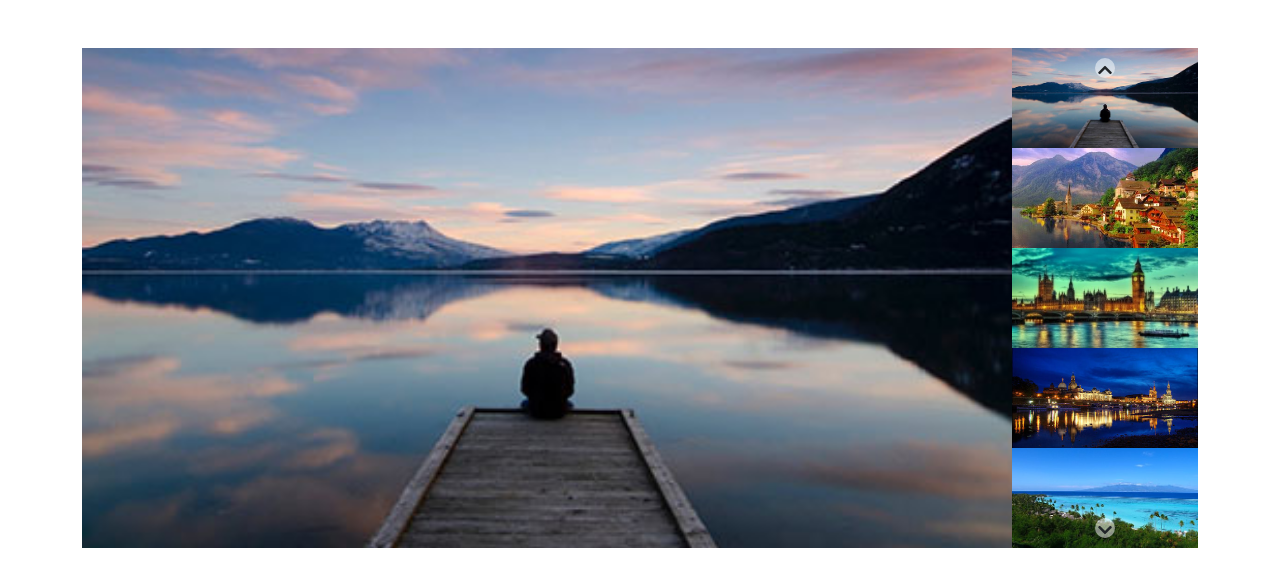
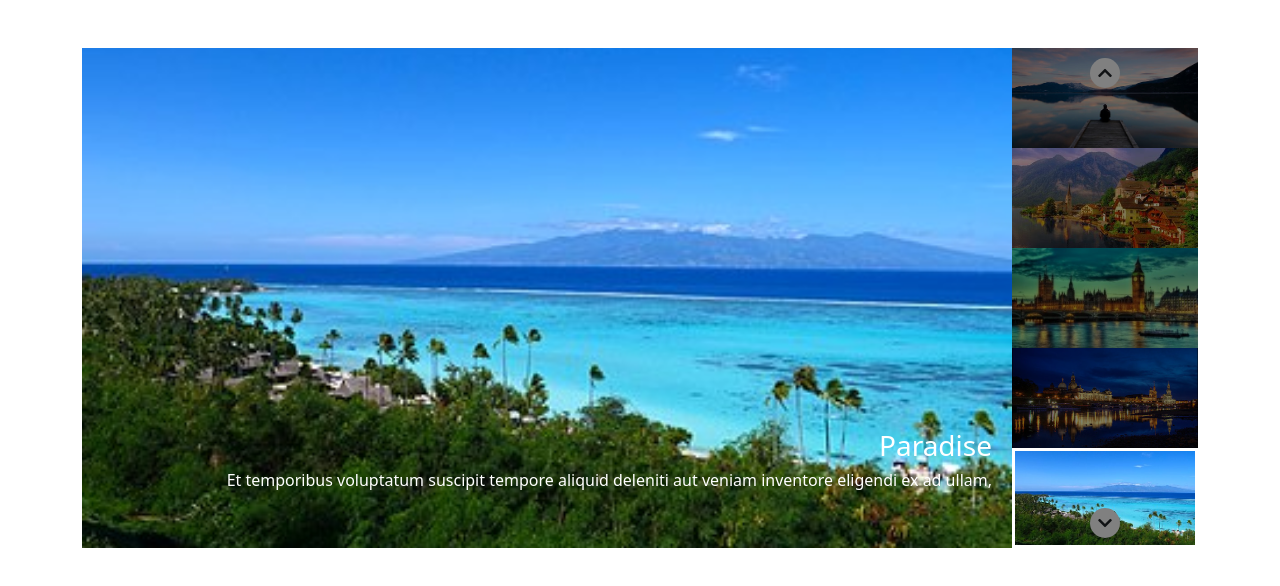
Before and after one commit to matteofab10/js-array-carousel, a plain HTML site: page index.html in a window 1280 px wide. Both pictures are taken after a click on the element 1105 px from the left and 68 px from the top of the page. Drawn offline with nearby package versions, Linux system fonts and the light colour scheme.

Commit message:
fine prima parte esercizio

```diff
--- a/css/style.css
+++ b/css/style.css
@@ -1,52 +1,60 @@
-.mf-row {
-  height: 500px;
-}
-
-.item img {
-  width: 100%;
-  height: 500px;
-  object-fit: cover;
-}
-
-.item-right img{
-  height: calc(500px / 5);
+.mf-item{
   width: 100%;
   object-fit: cover;
 }
 
-.item {
-  display: none;
-  object-fit: cover;
+.mf-left{
+  height: 500px;
 }
 
-.item.active {
-  display: block;
-  object-fit: cover;
+.mf-hidden{
+  display: none;
 }
 
-.slider-right {
-  position: relative;
+.mf-hidden.active{
+  display: block;
 }
 
-.mf-down, .mf-up {
+.mf-left-text{
+  position: absolute;
+  right: 20px;
+  bottom: 50px;
+  text-align: right;
+}
+
+.mf-right{
+  height: 100px;
+  filter: brightness(50%);
+}
+
+.mf-right.active2{
+  border: 3px solid white;
+  filter: brightness(100%);
+}
+
+.mf-up, .mf-down{
   position: absolute;
   left: 50%;
   transform: translateX(-50%);
-  width: 20px;
-  height: 20px;
-  background-color: rgba(255, 255, 255, .5);
+  background-color: white;
+  height: 30px;
+  width: 30px;
+  line-height: 30px;
   border-radius: 50%;
+  vertical-align: middle;
+  text-align: center;
+  filter: brightness(50%);
   cursor: pointer;
 }
 
-.mf-up {
+.mf-up{
   top: 10px;
 }
 
-.mf-down {
+.mf-down{
   bottom: 10px;
 }
 
-.mf-down:hover, .mf-up:hover {
-  background-color: white;
+.mf-up:hover, .mf-down:hover{
+  filter: brightness(100%);
 }
--- a/index.html
+++ b/index.html
@@ -11,49 +11,78 @@
 </head>
 <body>
 
-  <div class="container d-flex justify-content-center align-content-center mt-5">
-    <div class="row mf-row g-0">
-      <div class="col-10 slider-list slider-left">
-        <div class="item active">
-          <img src="img/01.jpg" alt="">
-        </div>
-        <div class="item">
-          <img src="img/02.jpg" alt="">
-        </div>
-        <div class="item">
-          <img src="img/03.jpg" alt="">
-        </div>
-        <div class="item">
-          <img src="img/04.jpg" alt="">
-        </div>
-        <div class="item">
-          <img src="img/05.jpg" alt="">
-        </div>
+  <div class="container py-5">
+    <div class="row g-0">
+      <div class="col">
+          <div class="mf-hidden active">
+              <img class="mf-item mf-left" src="img/01.jpg" alt="">
+              <div class="position-relative text-white">
+                  <div class="mf-left-text">
+                      <h3>Svezia</h3>
+                      <h6>Lorem ipsum, dolor sit amet consectetur adipisicing elit. Et temporibus voluptatum suscipit tempore aliquid deleniti aut veniam inventore eligendi ex ad ullam, cumque provident totam omnis, magnam dolores dolorum corporis.</h6>
+                  </div>
+              </div>
+          </div>
+
+          <div class="mf-hidden">
+              <img class="mf-item mf-left" src="img/02.jpg" alt="">
+              <div class="position-relative text-white">
+                  <div class="mf-left-text">
+                      <h3>Svizzera</h3>
+                      <h6>Lorem ipsum.</h6>
+                  </div>
+              </div>
+          </div>
+
+          <div class="mf-hidden">
+              <img class="mf-item mf-left" src="img/03.jpg" alt="">
+              <div class="position-relative text-white">
+                  <div class="mf-left-text">
+                      <h3>Gran Bretagna</h3>
+                      <h6>Lorem ipsum, dolor sit amet consectetur adipisicing elit.</h6>
+                  </div>
+              </div>
+          </div>
+
+          <div class="mf-hidden">
+              <img class="mf-item mf-left" src="img/04.jpg" alt="">
+              <div class="position-relative text-white">
+                  <div class="mf-left-text">
+                      <h3>Germania</h3>
+                      <h6>Lorem ipsum, dolor sit amet consectetur adipisicing elit. Et temporibus voluptatum suscipit tempore aliquid deleniti aut veniam inventore eligendi ex ad ullam,</h6>
+                  </div>
+              </div>
+          </div>
+
+          <div class="mf-hidden">
+              <img class="mf-item mf-left" src="img/05.jpg" alt="">
+              <div class="position-relative text-white">
+                  <div class="mf-left-text">
+                      <h3>Paradise</h3>
+                      <h6>Et temporibus voluptatum suscipit tempore aliquid deleniti aut veniam inventore eligendi ex ad ullam,</h6>
+                  </div>
+              </div>
+          </div>
+
       </div>
-      <div class="col-2 slider-list slider-right">
-        <div class="row flex-column">
-          <div class="col item-right">
-            <img src="img/01.jpg" alt="">
+      <div class="col-2 position-relative">
+          <div>
+              <img class="mf-item mf-right active2" src="img/01.jpg" alt="">
           </div>
-          <div class="col item-right">
-            <img src="img/02.jpg" alt="">
+          <div>
+              <img class="mf-item mf-right" src="img/02.jpg" alt="">
           </div>
-          <div class="col item-right">
-            <img src="img/03.jpg" alt="">
+          <div>
+              <img class="mf-item mf-right" src="img/03.jpg" alt="">
           </div>
-          <div class="col item-right">
-            <img src="img/04.jpg" alt="">
+          <div>
+              <img class="mf-item mf-right" src="img/04.jpg" alt="">
           </div>
-          <div class="col item-right">
-            <img src="img/05.jpg" alt="">
+          <div>
+              <img class="mf-item mf-right" src="img/05.jpg" alt="">
           </div>
-        </div>
-        <div class="mf-up text-center"><i class="fas fa-chevron-up"></i>
-
-        </div>
-        <div class="mf-down text-center"><i class="fas fa-chevron-down"></i>
-
-        </div>
+          <div class="mf-up"><i class="fas fa-chevron-up"></i></div>
+          <div class="mf-down"><i class="fas fa-chevron-down"></i></div>
       </div>
     </div>
   </div>
--- a/js/script.js
+++ b/js/script.js
@@ -1 +1,54 @@
-console.log('ciao');
+const items = [
+  'img/01.jpg',
+  'img/02.jpg',
+  'img/03.jpg',
+  'img/04.jpg',
+  'img/05.jpg'
+];
+
+const title = [
+  'Svezia',
+  'Svizzera',
+  'Gran Bretagna',
+  'Germania',
+  'Paradise'
+];
+
+const text = [
+  'Lorem ipsum, dolor sit amet consectetur adipisicing elit. Et temporibus voluptatum suscipit tempore aliquid deleniti aut veniam inventore eligendi ex ad ullam, cumque provident totam omnis, magnam dolores dolorum corporis.',
+  'Lorem ipsum',
+  'Lorem ipsum, dolor sit amet consectetur adipisicing elit.',
+  'Lorem ipsum, dolor sit amet consectetur adipisicing elit. Et temporibus voluptatum suscipit tempore aliquid deleniti aut veniam inventore eligendi ex ad ullam,',
+  'Et temporibus voluptatum suscipit tempore aliquid deleniti aut veniam inventore eligendi ex ad ullam,'
+];
+
+const imgLeft = document.getElementsByClassName('mf-hidden');
+const imgRight = document.getElementsByClassName('mf-right');
+let contatore = 0;
+const up = document.querySelector('.mf-up');
+const down = document.querySelector('.mf-down');
+
+console.log(up);
+console.log(down);
+
+up.addEventListener('click', function(){
+  imgLeft[contatore].classList.remove('active');
+  imgRight[contatore].classList.remove('active2');
+  contatore--;
+
+  if(contatore < 0) contatore = imgLeft.length - 1;
+  imgLeft[contatore].classList.add('active');
+  imgRight[contatore].classList.add('active2');
+  console.log(imgLeft);
+})
+
+down.addEventListener('click', function(){
+  imgLeft[contatore].classList.remove('active');
+  imgRight[contatore].classList.remove('active2');
+  contatore++;
+
+  if(contatore > imgLeft.length - 1) contatore = 0;
+  imgLeft[contatore].classList.add('active');
+  imgRight[contatore].classList.add('active2');
+  console.log(imgRight);
+});
```
